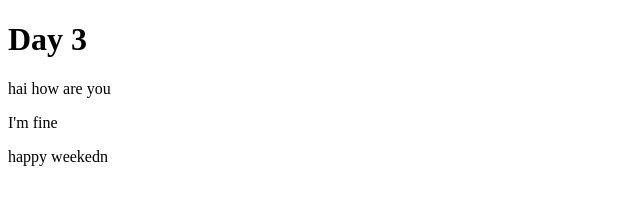
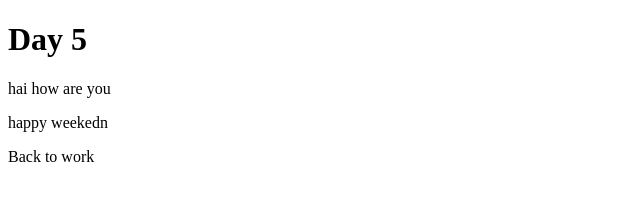
Before and after one commit to MoulishK/git, a plain HTML site: page index.html in a window 1280 px wide. Shown: the full height of the page, 0-640 px from the left. Drawn offline with Linux system fonts and the light colour scheme.

Commit message:
Day 5 commit

```diff
--- a/index.html
+++ b/index.html
@@ -6,13 +6,11 @@
     <title>Document</title>
 </head>
 <body>
-  <h1>Day 3</h1>
+  <h1>Day 5</h1>
   <p>hai how are you</p>
-  <p>
-    I'm fine
-  </p>
   <p>
     happy weekedn
   </p>
+  <p>Back to work</p>
 </body>
 </html>
--- a/style.css
+++ b/style.css
@@ -1,4 +1,4 @@
 .bg{
-    color: yellowgreen;
+    color: palegreen;
 
 }
```
